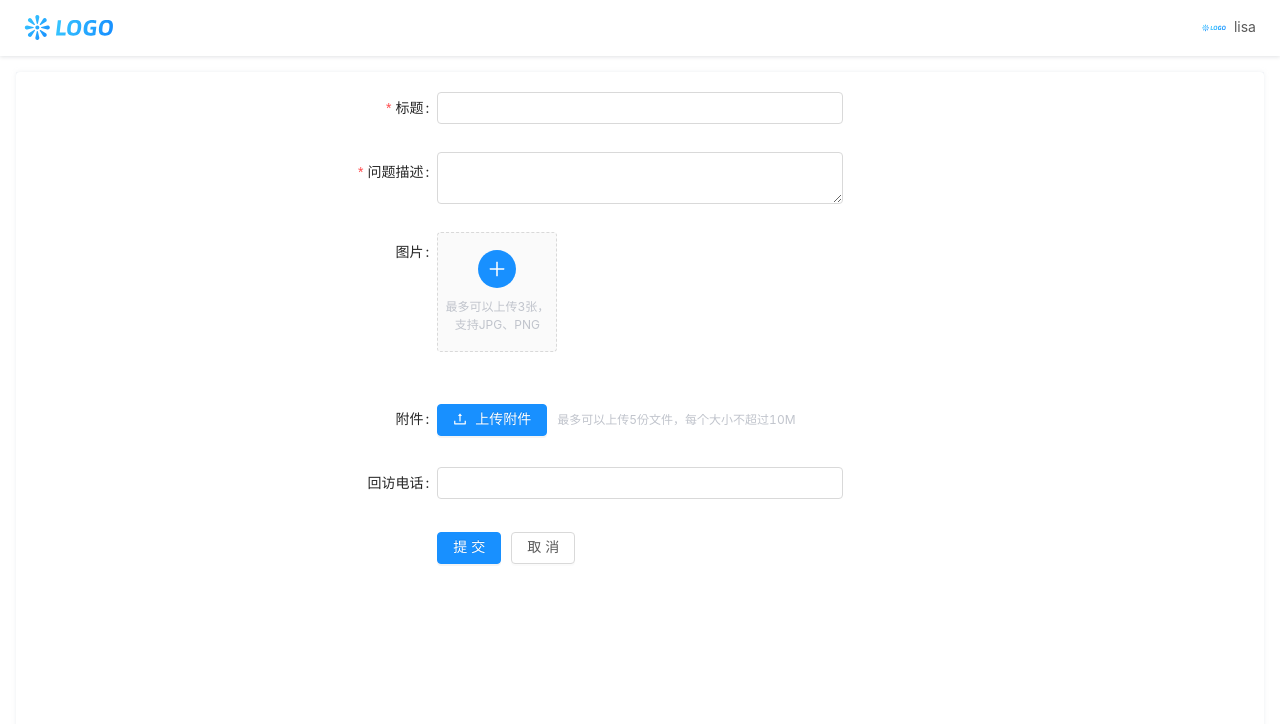
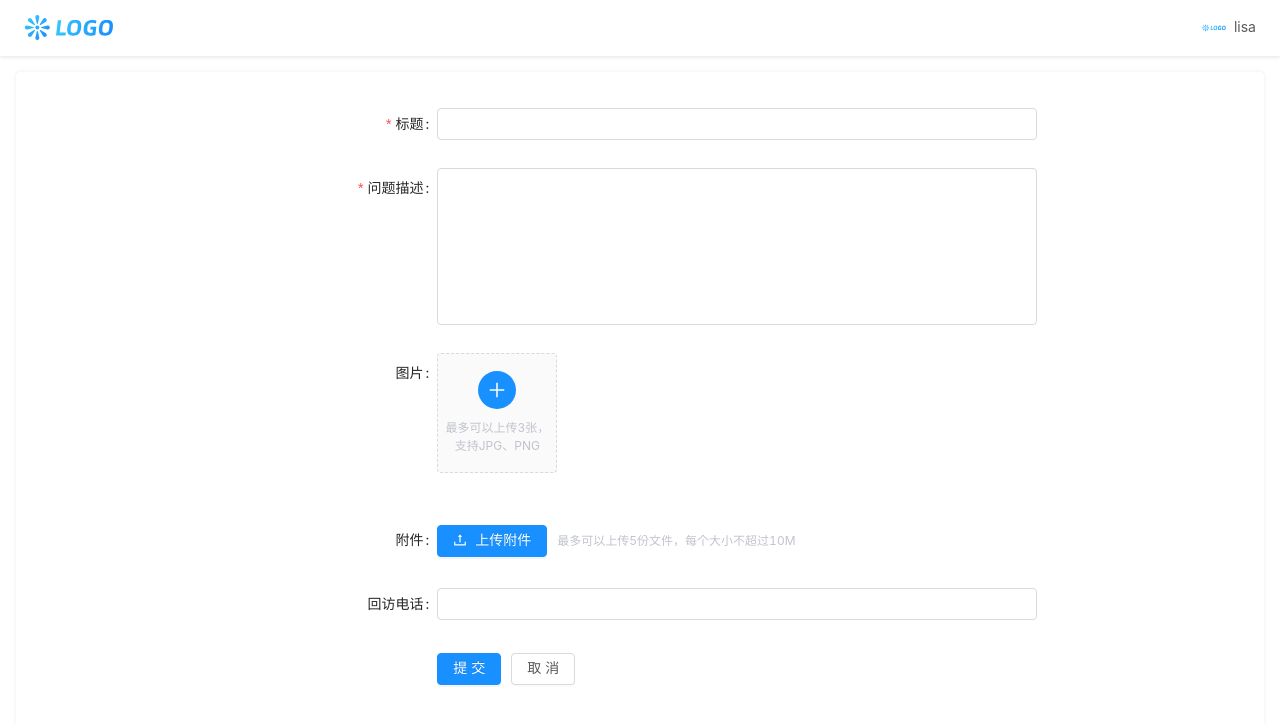
Before and after one commit to shmilyvidian/vs-ask, a React (Create React App) app: page /#/add in a window 1280 px wide. Shown: the top 724 px of the page. Built offline with nearby package versions, Linux system fonts and the light colour scheme.

Commit message:
feat: 调整新增页面样式

```diff
--- a/src/views/add/add.less
+++ b/src/views/add/add.less
@@ -24,3 +24,13 @@
   letter-spacing: 0;
   font-size: 12px;
 }
+
+.input-textarea{
+  resize: none;
+  box-sizing: border-box;
+  width: 600px;
+}
+
+.form-wrapper{
+  margin-top: 16px;
+}
--- a/src/views/add/index.tsx
+++ b/src/views/add/index.tsx
@@ -10,7 +10,7 @@ const Add = () => {
 	const history = useHistory();
 	const layout = {
 		labelCol: { span: 8 },
-		wrapperCol: { span: 8 },
+		wrapperCol: { span: 16 },
 	};
 
 	const validateMessages = {
@@ -88,11 +88,12 @@ const Add = () => {
 			v = t.name;
 		}
 		return v;
-	}, []);
+	}, [history.location.state]);
 	return (
 		<Form
 			{...layout}
 			name="nest-messages"
+			className="form-wrapper"
 			onFinish={onFinish}
 			validateMessages={validateMessages}
 		>
@@ -102,14 +103,14 @@ const Add = () => {
 				rules={[{ required: true }]}
 				initialValue={defaultTitle}
 			>
-				<Input />
+				<Input className="input-textarea"/>
 			</Form.Item>
 			<Form.Item
 				name={["user", "introduction"]}
 				label="问题描述"
 				rules={[{ required: true }]}
 			>
-				<Input.TextArea />
+				<Input.TextArea rows={7} className="input-textarea" />
 			</Form.Item>
 			<Form.Item name={["user", "image"]} label="图片">
 				<Upload
@@ -144,7 +145,7 @@ const Add = () => {
 				</Upload>
 			</Form.Item>
 			<Form.Item name={["user", "telphone"]} label="回访电话">
-				<Input />
+				<Input className="input-textarea"/>
 			</Form.Item>
 			<Form.Item wrapperCol={{ ...layout.wrapperCol, offset: 8 }}>
 				<Button type="primary" htmlType="submit" className="m__r--10">
```
